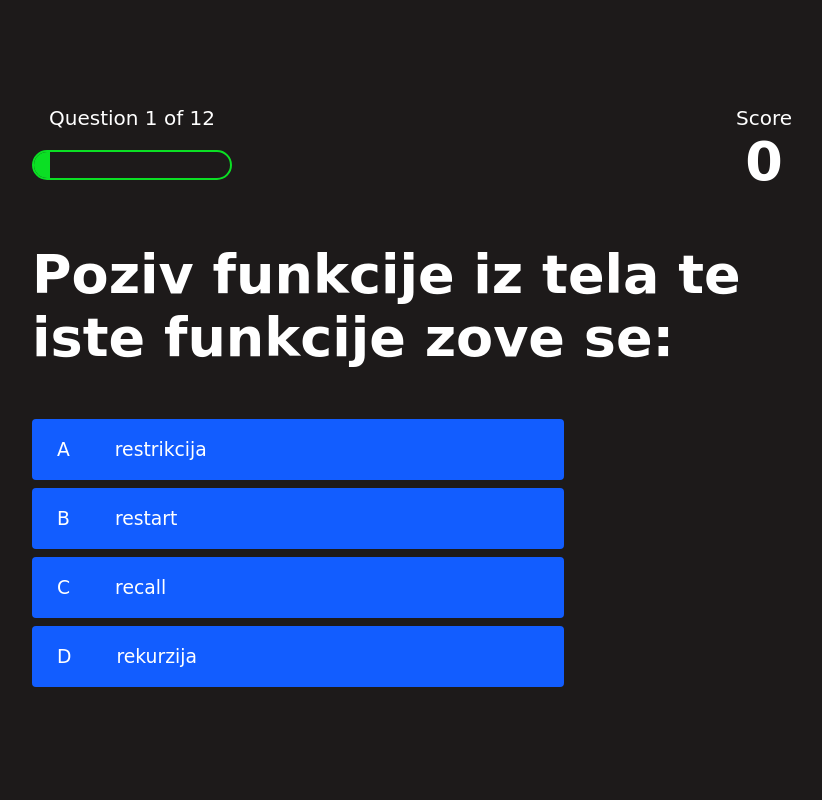
After one commit to CvijicZ/mini-igre, a PHP site: page /igre/kviz/game.html in a window 1280 px wide. The commit adds this page. Shown: the whole page, without its empty margins (228-1050 px from the left). Run offline with PHP 8.4, Linux system fonts and the light colour scheme.

Commit message:
Woohoo! First game added

```diff
--- a/forum/ispis.php
+++ b/forum/ispis.php
@@ -13,7 +13,7 @@ foreach($stmt as $row){
     $idAutora=$row['idAutora'];
     $idObjave=$row['idObjave'];
     echo "<div class='table-row'>". "<div class='avatar'>" . ispis::dajAvatar() . "</div>"   . "<div class='naslov'>" .
-    "<a href=''>".$row['naslov'] . "</a>" . "<br>". "</div>". "<span>" . ispis::dajIme() . "<div class='replies'> 2 odgovora". "</div>" . "<div class='last-reply'>" . ispis::dajVreme() . "</div>" . "</b>" ."</span>" . "</div>"
+    "<a href='prikaziTemu.php?id=" .$row['idObjave'] . "'>".$row['naslov'] . "</a>" . "<br>". "</div>". "<span>" . ispis::dajIme() . "<div class='replies'> 2 odgovora". "</div>" . "<div class='last-reply'>" . ispis::dajVreme() . "</div>" . "</b>" ."</span>" . "</div>"
      ;
 }
 
--- /dev/null
+++ b/igre/kviz/end.js
@@ -0,0 +1,4 @@
+const score=localStorage.getItem('mostRecentScore');
+const finalScore=document.querySelector('#finalScore');
+
+finalScore.innerText=score;
--- /dev/null
+++ b/igre/kviz/game.html
@@ -0,0 +1,57 @@
+<!DOCTYPE html>
+<html lang="en">
+<head>
+    <meta charset="UTF-8">
+    <meta http-equiv="X-UA-Compatible" content="IE=edge">
+    <meta name="viewport" content="width=device-width, initial-scale=1.0">
+    <title>Kviz</title>
+    <link rel="stylesheet" href="style.css">
+    <link rel="stylesheet" href="https://cdnjs.cloudflare.com/ajax/libs/font-awesome/6.4.0/css/all.min.css">
+</head>
+<body>
+    <div class="container">
+        <div id="game" class="justify-center flex-column">
+            <div id="hud">
+                <div class="hud-item">
+                    <p id="progressText" class="hud-prefix">
+                        Pitanje
+
+                    </p>
+                    <div id="progressBar">
+                        <div id="progressBarFull"></div>
+                    </div>
+                </div>
+                <div class="hud-item">
+                    <p class="hud-prefix">
+                        Score
+                    </p>
+                    <h1 class="hud-main-text" id="score">0</h1>
+                </div>
+
+            </div>
+            <h1 id="question">Koji je odgovor tacan?</h1>
+            <div class="choice-container">
+                <p class="choice-prefix">A</p>
+                <p class="choice-text" data-number="1"></p>
+
+            </div>
+            <div class="choice-container">
+                <p class="choice-prefix">B</p>
+                <p class="choice-text" data-number="2"></p>
+
+            </div>
+            <div class="choice-container">
+                <p class="choice-prefix">C</p>
+                <p class="choice-text" data-number="3"></p>
+
+            </div>
+            <div class="choice-container">
+                <p class="choice-prefix">D</p>
+                <p class="choice-text" data-number="4"></p>
+
+            </div>
+        </div>
+    </div>
+    <script src="game.js"></script>
+</body>
+</html>
--- /dev/null
+++ b/igre/kviz/game.js
@@ -0,0 +1,166 @@
+const question=document.querySelector('#question');
+const choices=Array.from(document.querySelectorAll('.choice-text'));
+const progressText=document.querySelector('#progressText');
+const progressBarFull=document.querySelector('#progressBarFull');
+const scoreText=document.querySelector('#score');
+
+let currentQuestion={};
+let acceptingAnswers=true;
+let score=0;
+let questionCounter=0;
+let availableQuestions=[];
+
+let questions=[
+    {
+        question:'Jedini jezik koji računar razume je:',
+        choice1:'mašinski jezik',
+        choice2:'windows',
+        choice3:'viši programski jezik',
+        choice4:'engleski jezik',
+        answer:1,
+    },
+    {
+        question:'Poziv funkcije iz tela te iste funkcije zove se:',
+        choice1:'restrikcija',
+        choice2:'restart',
+        choice3:'recall',
+        choice4:'rekurzija',
+        answer:4,
+    },
+    {
+        question:'Sta znaci skracenica HTML?',
+        choice1:'Home Tool Markup Language',
+        choice2:'Hyperlinks and Text Markup Language',
+        choice3:'Hyper Text Markup Language',
+        choice4:'Hyper Transfer Mail',
+        answer:3,
+    },
+    {
+        question:'Izaberi HTML element koji ispisuje NAJVECI naslov:',
+        choice1:'<h6>',
+        choice2:'<p>',
+        choice3:'<h3>',
+        choice4:'<h1>',
+        answer:4,
+    },
+    {
+        question:'Izaberi HTML element za definisanje vaznog teksta',
+        choice1:'<i>',
+        choice2:'<strong>',
+        choice3:'<b>',
+        choice4:'<important>',
+        answer:1,
+    },
+    {
+        question:'Koji HTML element se koristi za kreiranje "drop-down" liste?',
+        choice1:'<input type="list"',
+        choice2:'<list>',
+        choice3:'<select>',
+        choice4:'<input type="dropdown"',
+        answer:3,
+    },
+    {
+        question:'Podrazumevana vrednost position property-a u CSS-u:',
+        choice1:'relative',
+        choice2:'static',
+        choice3:'absolute',
+        choice4:'fixed',
+        answer:2,
+    },
+    {
+        question:'Kako da svaka rec pocinje velikim slovom u CSS-u:',
+        choice1:'text-style:capitalize',
+        choice2:'transform:capitalize',
+        choice3:'text-transform:capitalize',
+        choice4:'Ne postoji opcija u CSS-u za to',
+        answer:3,
+    },
+    {
+        question:'Sta se koristi u SQL-u za birsanje podataka iz baze:',
+        choice1:'COLLAPSE',
+        choice2:'DROP',
+        choice3:'DELETE',
+        choice4:'REMOVE',
+        answer:3,
+    },
+    {
+        question:'Sta se koristi u SQL-u za unosenje novih podataka u bazu:',
+        choice1:'INSERT NEW',
+        choice2:'ADD NEW',
+        choice3:'ADD RECORD',
+        choice4:'INSERT INTO',
+        answer:4,
+    },
+    {
+        question:'Kako se dobijaju informacije iz forme koja je submitovana sa get metodom u php-u:',
+        choice1:'Request.Form;',
+        choice2:'Request.QueryString;',
+        choice3:'$_GET[];',
+        choice4:'$_FORM[];',
+        answer:3,
+    },
+    {
+        question:'Pravilan nacin za otvaranje fajla "time.txt" kao read-abilnog:',
+        choice1:'fopen("time.txt","r");',
+        choice2:'open("time.txt","read");',
+        choice3:'open("time.txt");',
+        choice4:'fopen("time.txt","r+");',
+        answer:1,
+    }
+]
+const SCORE_POINTS=100;
+const MAX_QUESTIONS=12;
+
+startGame=()=>{
+    questionCounter=0;
+    score=0;
+    availableQuestions=[...questions];
+    getNewQuestion();
+}
+
+getNewQuestion=()=>{
+    if(availableQuestions.length===0 || questionCounter>MAX_QUESTIONS){
+        localStorage.setItem('mostRecentScore', score);
+        return window.location.assign('end.html');
+    }
+    questionCounter++;
+    progressText.innerText=`Question ${questionCounter} of ${MAX_QUESTIONS}`;
+    progressBarFull.style.width=`${(questionCounter/MAX_QUESTIONS)*100}%`;
+
+    const questionIndex=Math.floor(Math.random()*availableQuestions.length);
+    currentQuestion=availableQuestions[questionIndex];
+    question.innerText=currentQuestion.question;
+
+    choices.forEach(choice => {
+        const number=choice.dataset['number'];
+        choice.innerText=currentQuestion['choice' +number];
+    })
+    availableQuestions.splice(questionIndex,1);
+    acceptingAnswers=true;
+}
+
+choices.forEach(choice=>{
+    choice.addEventListener('click', e=>{
+        if(!acceptingAnswers) return;
+        acceptingAnswers=false;
+        const selectedChoice=e.target;
+        const selectedAnswer=selectedChoice.dataset['number'];
+
+        let classToApply=selectedAnswer==currentQuestion.answer ? 'correct' : 'incorrect';
+
+        if(classToApply==='correct'){
+            incrementScore(SCORE_POINTS);
+        }
+        selectedChoice.parentElement.classList.add(classToApply);
+        setTimeout(()=>{
+            selectedChoice.parentElement.classList.remove(classToApply);
+            getNewQuestion();
+        }, 700)
+    })
+})
+
+incrementScore=num=>{
+    score+=num;
+    scoreText.innerText=score;
+}
+startGame();
--- /dev/null
+++ b/igre/kviz/style.css
@@ -0,0 +1,176 @@
+:root {
+    background-color: rgb(29,26,26);
+}
+@import url('https://fonts.googleapis.com/css2?family=Nova+Square&display=swap');
+*{
+    box-sizing: border-box;
+    margin: 0;
+    padding: 0;
+    font-size: 62.5%;
+    font-family: 'Nova Square', cursive;
+}
+h1{
+    font-size: 5.4rem;
+    color:white;
+    margin-bottom: 5rem;
+}
+h2{
+    font-size: 4.2rem;
+    margin-bottom: 4rem;
+}
+.container{
+    width: 100vw;
+    display: flex;
+    justify-content: center;
+    align-items: center;
+    max-width: 80rem;
+    margin: 0 auto;
+    padding: 2rem;
+    height: 100vh;
+}
+.flex-column{
+    display: flex;
+    flex-direction: column;
+}
+.flex-center{
+    justify-content: center;
+    align-items: center;
+}
+.justify-center{
+    justify-content: center;
+}
+.text-center{
+    text-align: center;
+}
+.hidden{
+    display: none;
+}
+.btn{
+    font-size: 2.4rem;
+    padding: 2rem 0;
+    width: 30rem;
+    text-align: center;
+    margin-bottom: 1rem;
+    text-decoration: none;
+    color: rgb(28,26,26);
+    background: linear-gradient(90deg, rgb(18,93,255) 0%, rgb(0,102,255) 100%);
+    border-radius: 4px;
+}
+.btn:hover{
+    cursor: pointer;
+    box-shadow: 0 0.4rem 1.4rem 0 rgba(8,114,244, 0.6);
+    transition: transform 150ms;
+    transform:scale(1.03);
+}
+.btn[disabled]:hover{
+    cursor: not-allowed;
+    box-shadow: none;
+    transform: none;
+}
+#highscores-btn{
+    background: linear-gradient(90deg, rgb(255,247,9) 0%, rgb(240,221,6) 100%);
+}
+#highscores-btn:hover{
+    box-shadow: 0 0.4rem 1.4rem 0 rgba(255, 255, 0, 0.5);
+}
+.fa-crown{
+    font-size: 2.5rem;
+    margin-left: 1rem;
+}
+
+/* game css */
+body{
+    color: #fff;
+}
+
+.choice-container{
+    display: flex;
+    margin-bottom: 0.8rem;
+    width: 70%;
+    border-radius: 4px;
+    background: rgb(18,93,255);
+    font-size: 3rem;
+    min-width: 50rem;
+}
+.choice-container:hover{
+    cursor: pointer;
+    box-shadow: 0 0.4rem 1.4rem 0 rgba(6,103,247, 0.5);
+    transform: scale(1.02);
+    transition: transform 100ms;
+}
+.choice-prefix{
+    padding: 2rem 2.5rem;
+    color: white;
+}
+.choice-text{
+    padding: 2rem;
+    width: 100%;
+}
+.correct{
+    background: greenyellow;
+}
+.incorrect{
+    background: red;
+}
+
+#hud{
+    display: flex;
+    justify-content: space-between;
+
+}
+.hud-prefix{
+    text-align: center;
+    font-size: 2rem;
+}
+.hud-main-text{
+    text-align: center;
+}
+#progressBar{
+    width: 20rem;
+    height: 3rem;
+    border: 0.2rem solid rgb(11,223,36);
+    margin-top: 2rem;
+    border-radius: 50px;
+    overflow: hidden;
+}
+
+#progressBarFull{
+    height: 100%;
+    background: rgb(11,223,36);
+    width: 0%;
+}
+
+
+
+.end-form-container{
+    width: 100%;
+    display: flex;
+    flex-direction: column;
+    align-items: center;
+    max-width: 30rem;
+}
+.end-text{
+    font-size: 2.4rem;
+    color: white;
+    text-align: center;
+}
+.fa-home{
+    margin-left:1rem;
+    font-size: 2rem;
+    color:rgb(226, 126, 4);
+}
+
+@media  screen and (max-width:768px){
+
+    .choice-container{
+        min-width: 100%;
+    }
+    .container{
+        width: 60%;
+        height: 60%;
+    }
+    #question{
+        font-size: 1.8rem;
+    }
+
+}
--- a/index.php
+++ b/index.php
@@ -17,8 +17,8 @@
     <div class="row igre">
         <div class="card" style="width: 18rem;">
             <div class="card-body">
-                <h5 class="card-title">Iks-Oks</h5>
-                <a href="#"><img class="card-img-top" src="img/iks-oks.webp" alt="Iks-Oks igra" width="200px"
+                <h5 class="card-title">Programiranje Kviz</h5>
+                <a href="igre/kviz/index.html"><img class="card-img-top" src="img/kviz1.jpg" alt="Iks-Oks igra" width="200px"
                         height="200px"></a>
             </div>
         </div>
```
Also changed, not shown: forum/prikaziTemu.php (+10 -1 lines), igre/kviz/end.html (added, +22 -0 lines), igre/kviz/index.html (added, +21 -0 lines), igre/kviz/game.css (added), img/kviz1.jpg (added).
